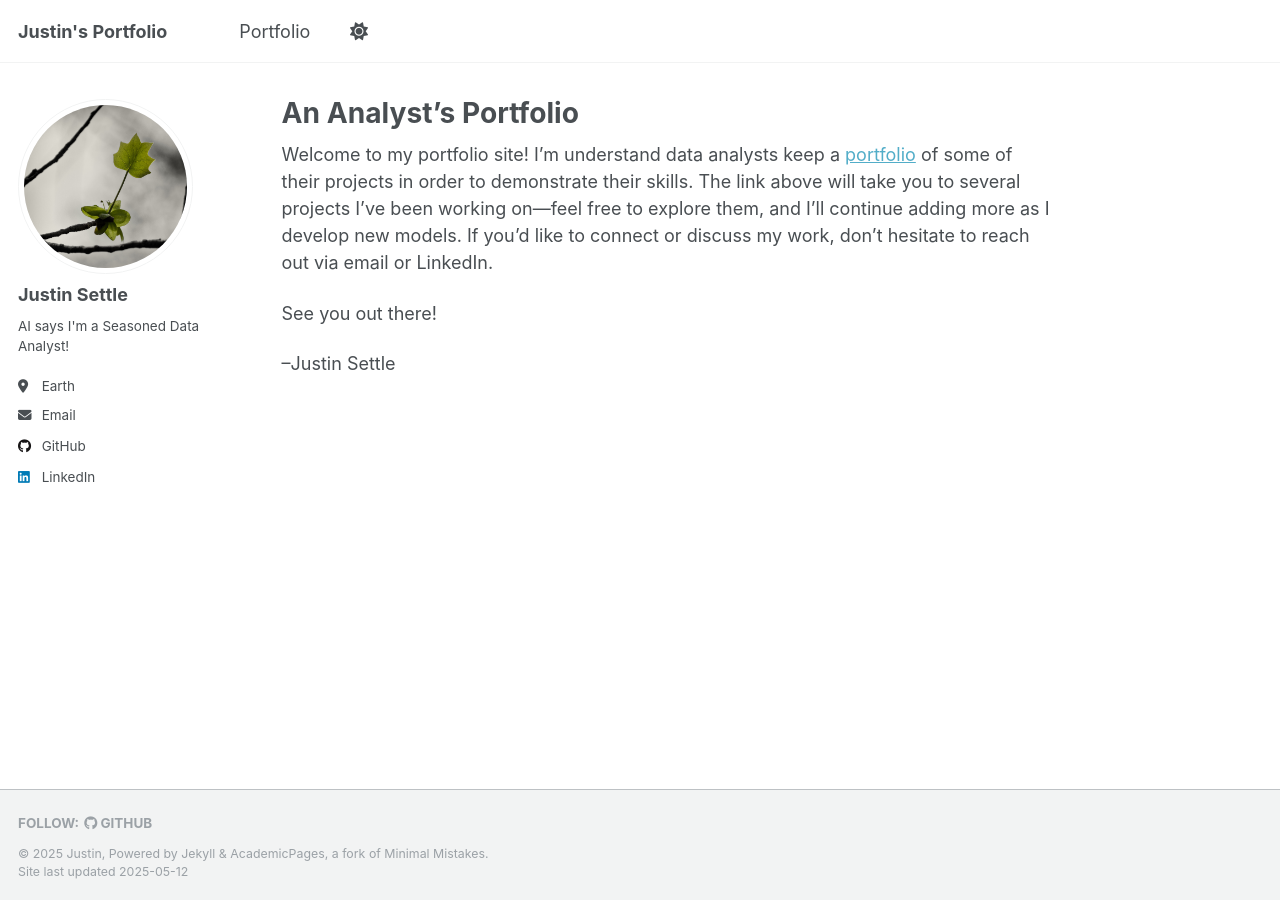
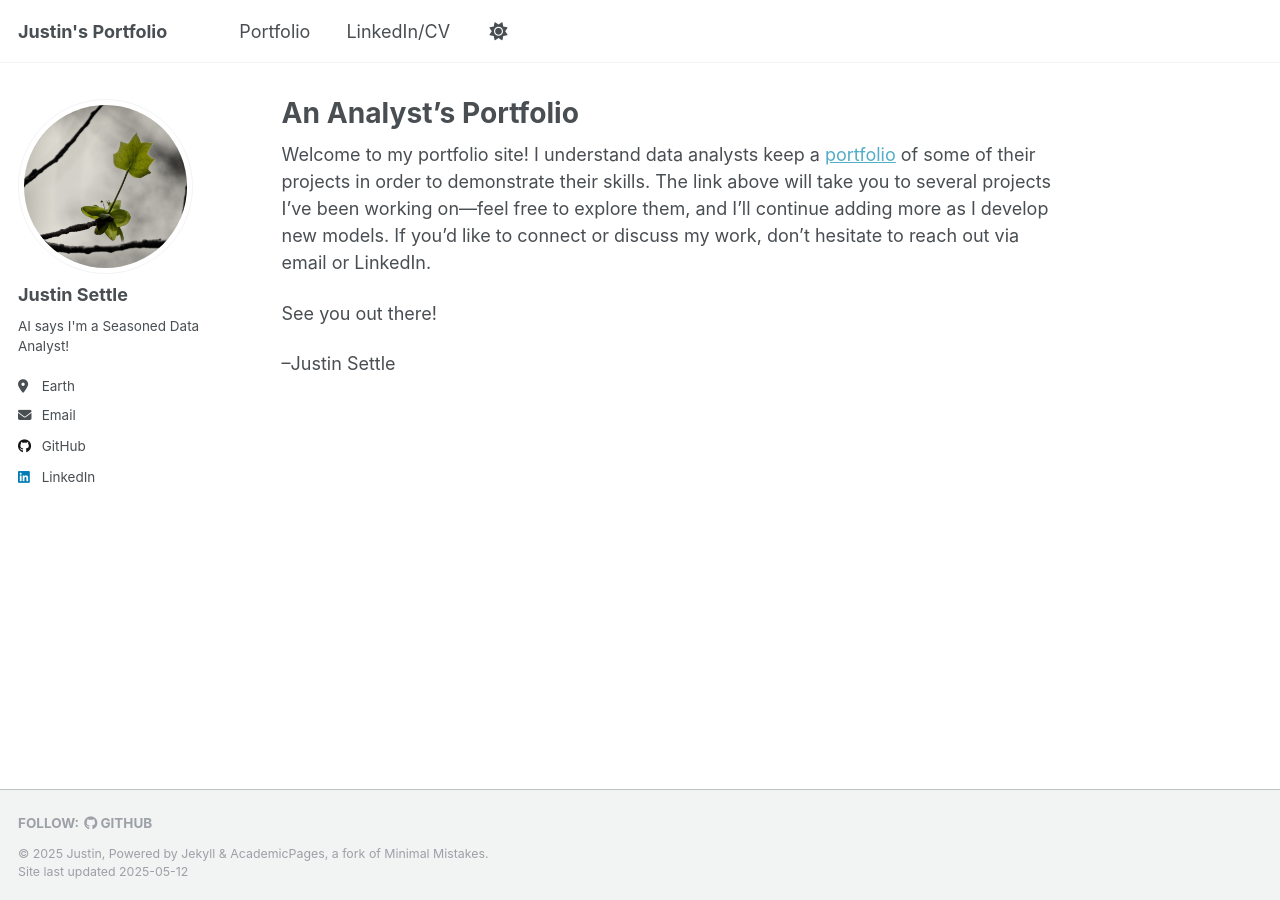
Before and after one commit to jquagga/portfolio, a Jekyll site: the page built from _pages/about.md, in a window 1280 px wide. Built offline with Jekyll 4.4.1, drawn with Linux system fonts in a browser that asks for light colours.

Commit message:
Add linkedIn / Fix typo

```diff
--- a/_data/navigation.yml
+++ b/_data/navigation.yml
@@ -11,6 +11,9 @@ main:
   - title: "Portfolio"
     url: /portfolio/
 
+  - title: "LinkedIn/CV"
+    url: "https://www.linkedin.com/in/settlej/"
+
   # - title: "Blog Posts"
   #   url: /year-archive/
 
--- a/_pages/about.md
+++ b/_pages/about.md
@@ -7,7 +7,7 @@ redirect_from:
   - /about.html
 ---
 
-Welcome to my portfolio site! I'm understand data analysts keep a [portfolio](/portfolio/) of some of their projects in order to demonstrate their skills. The link above will take you to several projects I’ve been working on—feel free to explore them, and I’ll continue adding more as I develop new models. If you’d like to connect or discuss my work, don’t hesitate to reach out via email or LinkedIn.
+Welcome to my portfolio site! I understand data analysts keep a [portfolio](/portfolio/) of some of their projects in order to demonstrate their skills. The link above will take you to several projects I’ve been working on—feel free to explore them, and I’ll continue adding more as I develop new models. If you’d like to connect or discuss my work, don’t hesitate to reach out via email or LinkedIn.
 
 See you out there!
 
```
